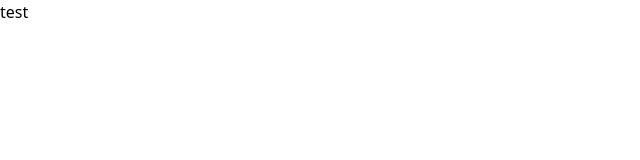
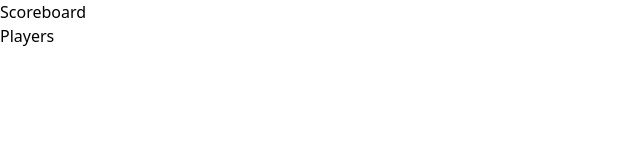
Before and after one commit to alekspanteli/TeamTreehouse-React-Basics, a React (Vite) app: page / in a window 1280 px wide. Shown: the top 160 px of the page, without its empty margins (0-640 px from the left). Built offline with nearby package versions, Linux system fonts and the light colour scheme.

Commit message:
Update App.jsx

```diff
--- a/src/App.jsx
+++ b/src/App.jsx
@@ -1,9 +1,18 @@
-// import reactLogo from "./assets/react.svg";
+import reactLogo from "./assets/react.svg";
+
+function Header() {
+  return (
+    <header>
+      <h1>Scoreboard</h1>
+      <span>Players</span>
+    </header>
+  );
+}
 
 function App() {
   return (
     <div className="container mx-auto">
-      <div>test</div>
+      <Header />
     </div>
   );
 }
```
